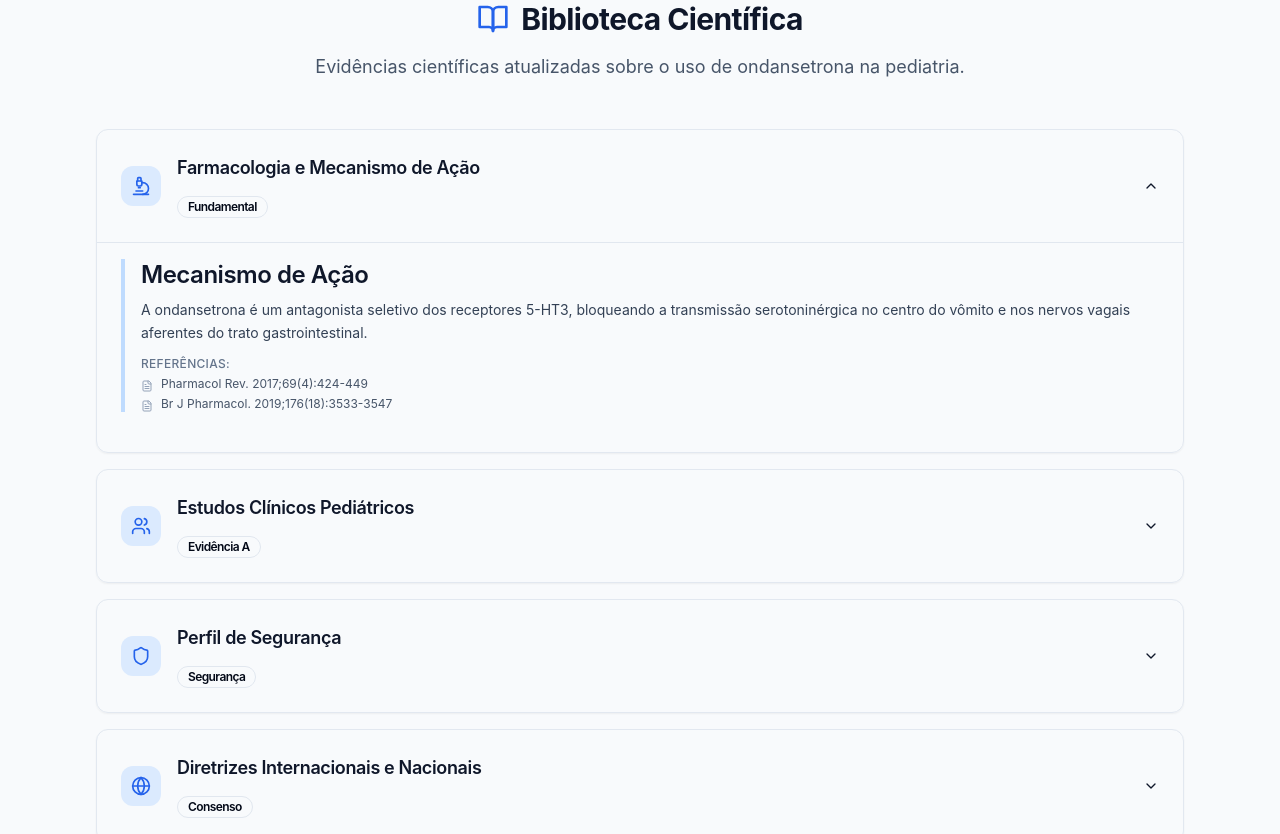
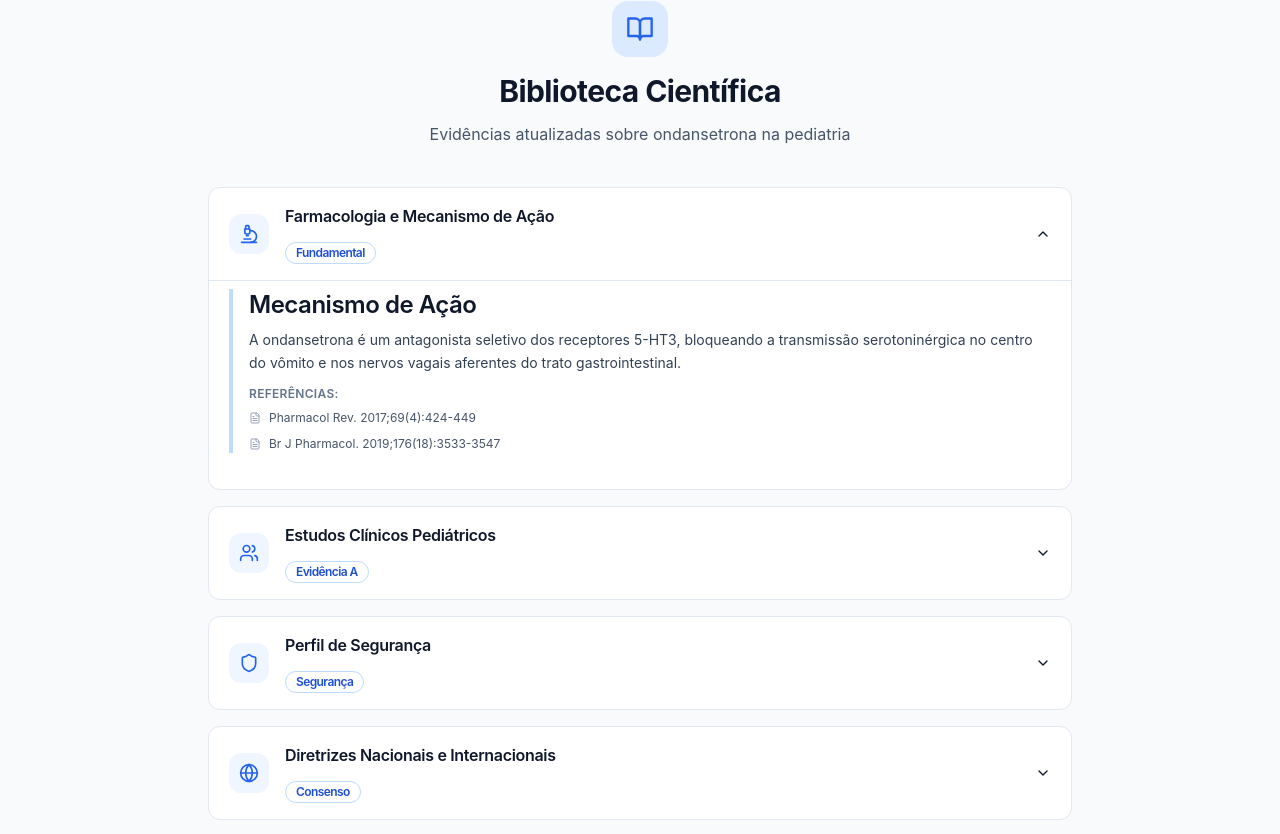
Before and after one commit to leonardogusso/enavo-gotas, a React (Vite) app: page / in a window 1280 px wide. Shown: the part 2439-3273 px from the top of the page. Built offline with nearby package versions, Linux system fonts and the light colour scheme.

Commit message:
Update ScientificLibrary.tsx

```diff
--- a/src/components/sections/ScientificLibrary.tsx
+++ b/src/components/sections/ScientificLibrary.tsx
@@ -1,6 +1,5 @@
 import React, { useState } from 'react';
 import { motion } from 'framer-motion';
-import { Card, CardContent, CardHeader, CardTitle } from '@/components/ui/card';
 import { Accordion, AccordionContent, AccordionItem, AccordionTrigger } from '@/components/ui/accordion';
 import { Badge } from '@/components/ui/badge';
 import {
@@ -9,13 +8,10 @@ import {
   Users,
   Shield,
   Microscope,
-  Heart,
-  Baby,
   Globe
 } from 'lucide-react';
 import { fadeInUp } from '@/lib/animations';
 
-// Estrutura de dados para o conteúdo da biblioteca
 const libraryData = [
   {
     id: 'pharmacology',
@@ -58,7 +54,7 @@ const libraryData = [
   },
   {
     id: 'guidelines',
-    title: 'Diretrizes Internacionais e Nacionais',
+    title: 'Diretrizes Nacionais e Internacionais',
     icon: <Globe className="h-5 w-5" />,
     badge: 'Consenso',
     content: [
@@ -75,21 +71,23 @@ export function ScientificLibrary() {
   const [openSection, setOpenSection] = useState<string | null>(libraryData[0].id);
 
   return (
-    <section id="biblioteca" className="py-20 bg-slate-50 scroll-mt-24">
-      <div className="mx-auto max-w-6xl px-4 sm:px-6 lg:px-8">
+    <section id="biblioteca" className="py-12 md:py-20 bg-slate-50">
+      <div className="max-w-4xl mx-auto px-4">
         <motion.div
           variants={fadeInUp}
           initial="hidden"
           whileInView="visible"
           viewport={{ once: true, amount: 0.2 }}
-          className="text-center mb-12"
+          className="text-center mb-10"
         >
-          <div className="flex items-center justify-center mb-4">
-            <BookOpen className="h-8 w-8 text-blue-600 mr-3" />
-            <h2 className="text-3xl font-bold text-slate-900">Biblioteca Científica</h2>
+          <div className="inline-flex items-center justify-center w-14 h-14 bg-blue-100 rounded-2xl mb-4">
+            <BookOpen className="h-7 w-7 text-blue-600" />
           </div>
-          <p className="text-lg text-slate-600 max-w-3xl mx-auto">
-            Evidências científicas atualizadas sobre o uso de ondansetrona na pediatria.
+          <h2 className="text-2xl md:text-3xl font-bold text-slate-900 mb-3">
+            Biblioteca Científica
+          </h2>
+          <p className="text-slate-600 max-w-2xl mx-auto">
+            Evidências atualizadas sobre ondansetrona na pediatria
           </p>
         </motion.div>
 
@@ -108,35 +106,41 @@ export function ScientificLibrary() {
             onValueChange={setOpenSection}
           >
             {libraryData.map((section) => (
-              <AccordionItem key={section.id} value={section.id} className="border-b-0 mb-4">
-                <Card className="overflow-hidden transition-all duration-200 hover:shadow-md border-slate-200 hover:border-blue-300">
-                  <AccordionTrigger className="p-6 hover:no-underline hover:bg-slate-50/50 w-full">
+              <AccordionItem key={section.id} value={section.id} className="border-b-0">
+                <div className="bg-white border border-slate-200 rounded-xl overflow-hidden hover:border-blue-200 hover:shadow-md transition-all mb-4">
+                  <AccordionTrigger className="px-5 py-4 hover:no-underline hover:bg-slate-50">
                     <div className="flex items-center justify-between w-full">
-                      <div className="flex items-center space-x-4 text-left">
-                        <div className="flex-shrink-0 flex items-center justify-center w-10 h-10 bg-blue-100 rounded-lg text-blue-600">
+                      <div className="flex items-center gap-4 text-left">
+                        <div className="flex-shrink-0 flex items-center justify-center w-10 h-10 bg-blue-50 rounded-lg text-blue-600">
                           {section.icon}
                         </div>
                         <div>
-                          <h3 className="text-lg font-semibold text-slate-900">{section.title}</h3>
-                          {section.badge && <Badge variant="outline" className="mt-1 text-xs">{section.badge}</Badge>}
+                          <h3 className="text-base font-semibold text-slate-900">{section.title}</h3>
+                          {section.badge && (
+                            <Badge variant="outline" className="mt-1.5 text-xs border-blue-200 text-blue-700">
+                              {section.badge}
+                            </Badge>
+                          )}
                         </div>
                       </div>
                     </div>
                   </AccordionTrigger>
                   <AccordionContent>
-                    <div className="px-6 pb-6 pt-0 border-t">
-                      <div className="space-y-6 pt-4">
+                    <div className="px-5 pb-5 pt-2 border-t border-slate-200">
+                      <div className="space-y-5">
                         {section.content.map((item, itemIndex) => (
                           <div key={itemIndex} className="border-l-4 border-blue-200 pl-4">
-                            {item.subtitle && <h4 className="font-semibold text-slate-900 mb-2">{item.subtitle}</h4>}
-                            <p className="text-slate-700 leading-relaxed mb-3">{item.text}</p>
+                            {item.subtitle && (
+                              <h4 className="font-semibold text-slate-900 mb-2">{item.subtitle}</h4>
+                            )}
+                            <p className="text-slate-700 leading-relaxed mb-3 text-sm">{item.text}</p>
                             {item.references && (
-                              <div className="space-y-1">
-                                <p className="text-xs font-medium text-slate-500 uppercase tracking-wide">Referências:</p>
+                              <div className="space-y-1.5">
+                                <p className="text-xs font-semibold text-slate-500 uppercase tracking-wide">Referências:</p>
                                 {item.references.map((ref, refIndex) => (
-                                  <div key={refIndex} className="flex items-start space-x-2">
+                                  <div key={refIndex} className="flex items-start gap-2">
                                     <FileText className="h-3 w-3 text-slate-400 mt-1 flex-shrink-0" />
-                                    <p className="text-xs text-slate-600">{ref}</p>
+                                    <p className="text-xs text-slate-600 leading-relaxed">{ref}</p>
                                   </div>
                                 ))}
                               </div>
@@ -146,7 +150,7 @@ export function ScientificLibrary() {
                       </div>
                     </div>
                   </AccordionContent>
-                </Card>
+                </div>
               </AccordionItem>
             ))}
           </Accordion>
```
